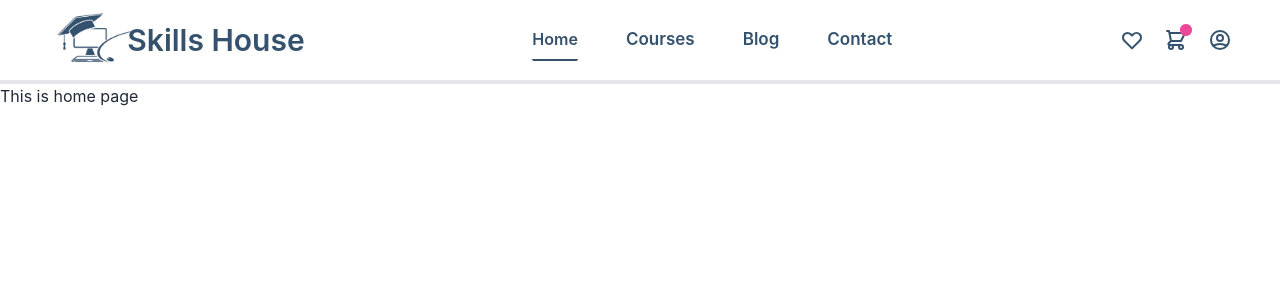
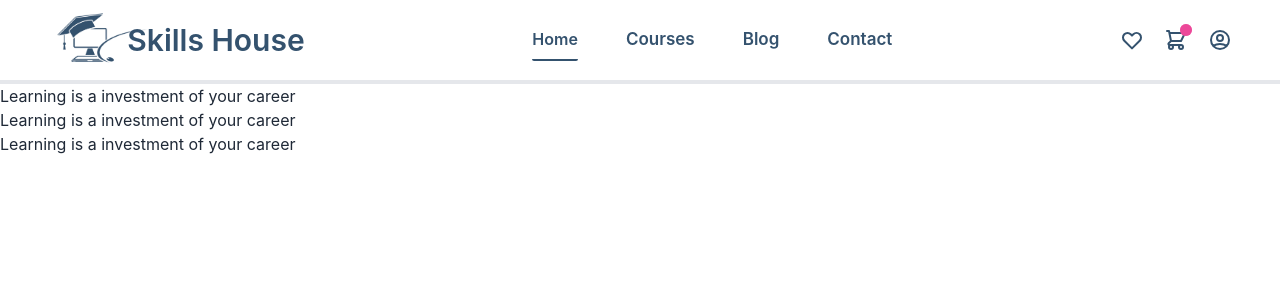
Before and after one commit to mdYeasin-cmd/skills-house-client, a React (Create React App) app: page / in a window 1280 px wide. Shown: the top 300 px of the page. Built offline with nearby package versions, Linux system fonts and the light colour scheme.

Commit message:
Set type for Banner component props part added

```diff
--- a/src/App.tsx
+++ b/src/App.tsx
@@ -1,6 +1,5 @@
 import React from 'react';
 import './App.css';
-import Home from './Pages/Home/Home/Home';
 import { RouterProvider } from 'react-router-dom';
 import { router } from './routes/Router/Router';
 
--- /dev/null
+++ b/src/Pages/Home/Banner/Banner.tsx
@@ -0,0 +1,29 @@
+import React from 'react';
+import './Banner.css';
+
+type BannerInfoType = {
+    bannerInfo: {
+        bannerSerialNo: number;
+        bannerImage: string;
+        bannerTittle: string;
+        bannerSubTittle: string;
+    }
+}
+
+const Banner = ({ bannerInfo }: BannerInfoType) => {
+
+    const { bannerImage, bannerSubTittle, bannerTittle } = bannerInfo;
+
+
+
+    return (
+        <div>
+            <div>
+                <h1>{bannerTittle}</h1>
+                <p></p>
+            </div>
+        </div>
+    );
+};
+
+export default Banner;
--- a/src/Pages/Home/Home/Home.tsx
+++ b/src/Pages/Home/Home/Home.tsx
@@ -1,10 +1,49 @@
 import React from 'react';
-import Navbar from '../../../components/Navbar/Navbar';
+import Banner from '../Banner/Banner';
+import bannerImgOne from './../../../assets/Banner/banner-1.jpg';
+import bannerImgTwo from './../../../assets/Banner/banner-2.jpg';
+import bannerImgThree from './../../../assets/Banner/banner-3.jpg';
+
+interface IBannerItemsInfo {
+    bannerSerialNo: number;
+    bannerImage: string;
+    bannerTittle: string;
+    bannerSubTittle: string;
+}
+
+type BannerItemsInfoType = IBannerItemsInfo[];
 
 const Home = () => {
+
+    const bannerItemsInfo: BannerItemsInfoType = [
+        {
+            bannerSerialNo: 1,
+            bannerImage: bannerImgOne,
+            bannerTittle: 'Learning is a investment of your career',
+            bannerSubTittle: 'Every thing is open for evey one'
+        },
+        {
+            bannerSerialNo: 2,
+            bannerImage: bannerImgTwo,
+            bannerTittle: 'Learning is a investment of your career',
+            bannerSubTittle: 'Every thing is open for evey one'
+        },
+        {
+            bannerSerialNo: 3,
+            bannerImage: bannerImgThree,
+            bannerTittle: 'Learning is a investment of your career',
+            bannerSubTittle: 'Every thing is open for evey one'
+        },
+    ];
+
     return (
         <div>
-            <h1>This is home page</h1>
+            {
+                bannerItemsInfo.map((bannerInfo) => <Banner
+                    key={bannerInfo.bannerSerialNo}
+                    bannerInfo={bannerInfo}
+                ></Banner>)
+            }
         </div>
     );
 };
```
Also changed, not shown: src/Pages/Home/Banner/Banner.css (added).
